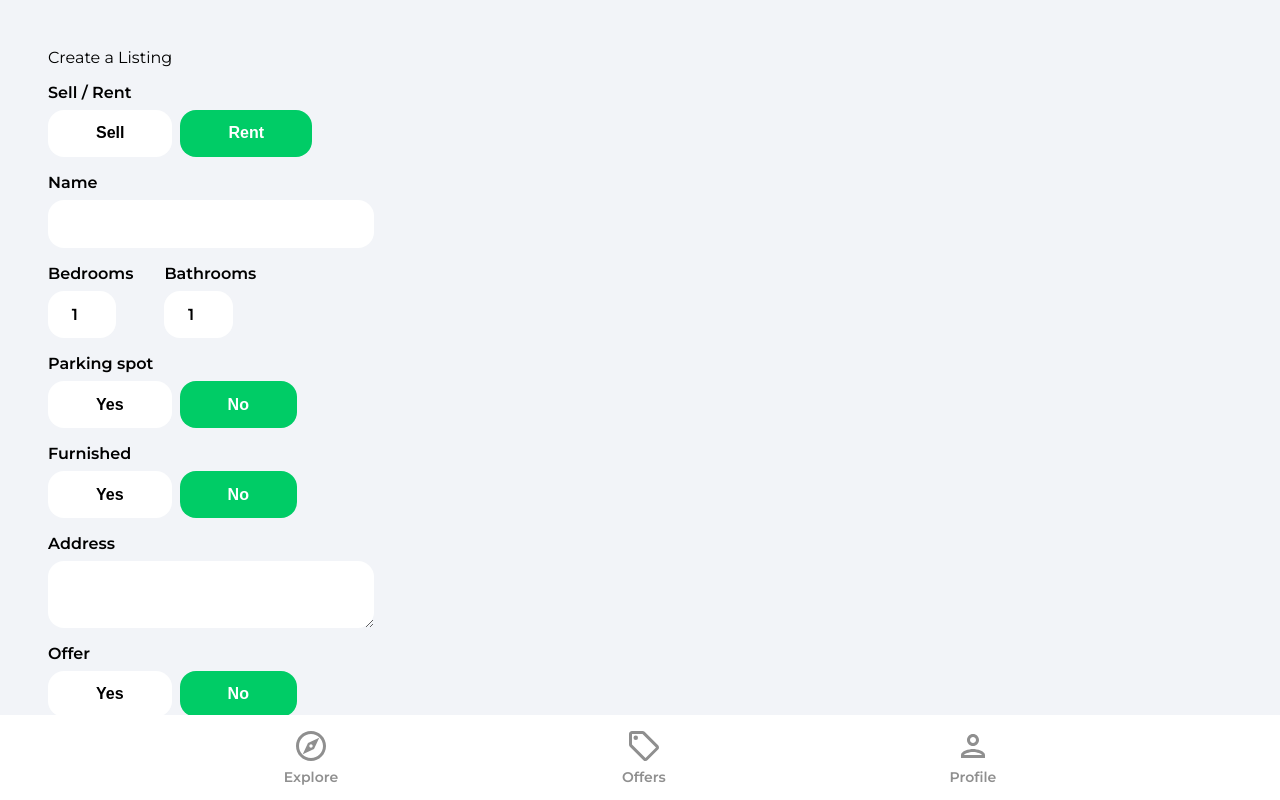
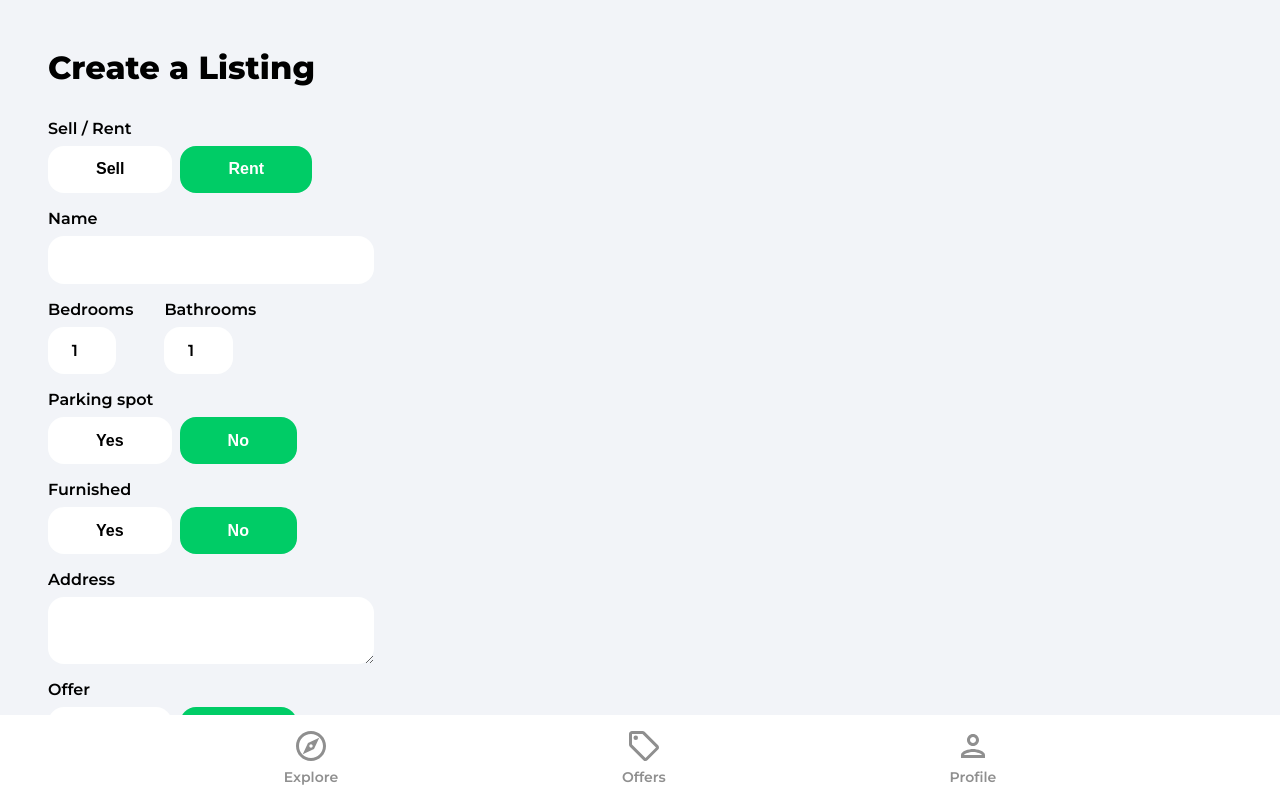
Before and after one commit to JAYMAC1/house-market-place, a React (Create React App) app: page /create-listing in a window 1280 px wide. Shown: the top 800 px of the page. Built offline with nearby package versions, Linux system fonts and the light colour scheme; no server answers; sample sign-in values are in the browser's storage.

Commit message:
fixed typo in pageHeader className

```diff
--- a/src/pages/CreateListing.jsx
+++ b/src/pages/CreateListing.jsx
@@ -221,7 +221,7 @@ const CreateListing = () => {
   return (
     <div className='profile'>
       <header>
-        <p className='pageheader'>Create a Listing</p>
+        <p className='pageHeader'>Create a Listing</p>
       </header>
       <main>
         <form onSubmit={handleSubmit}>
```
